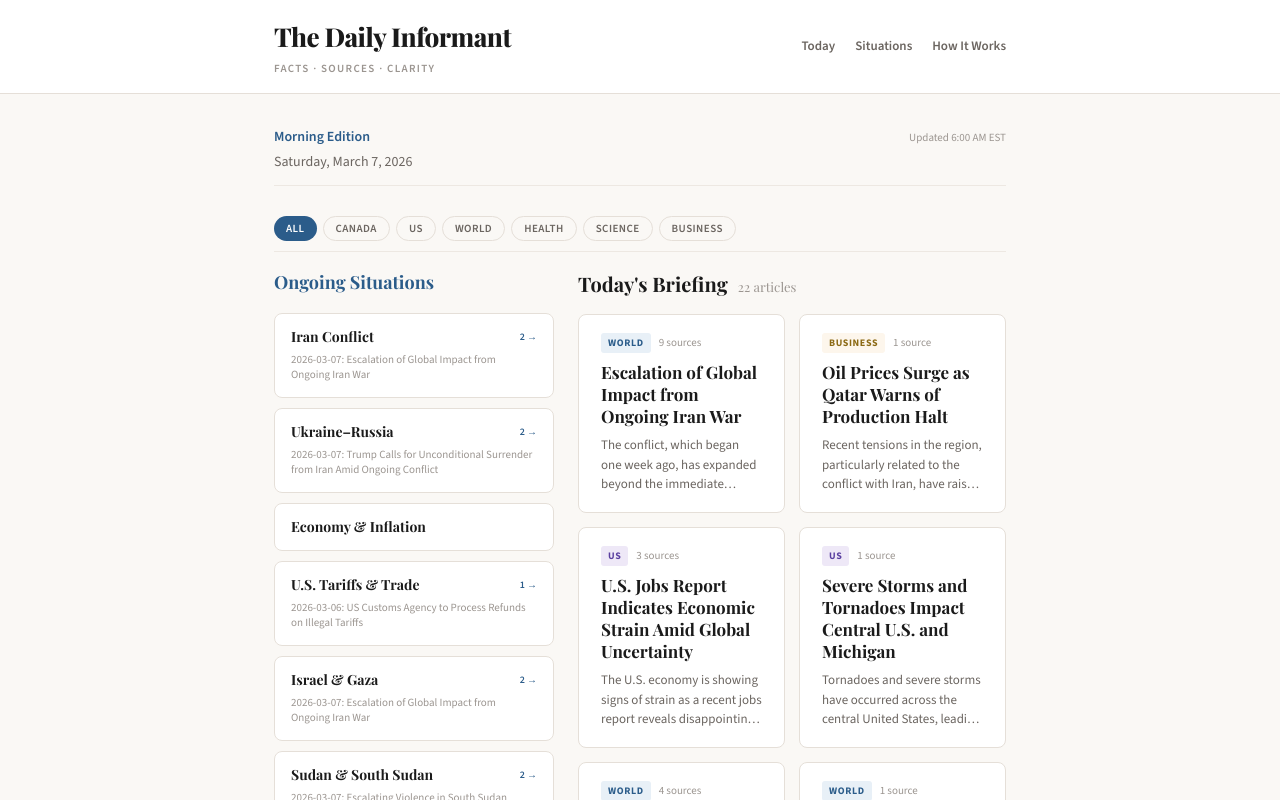
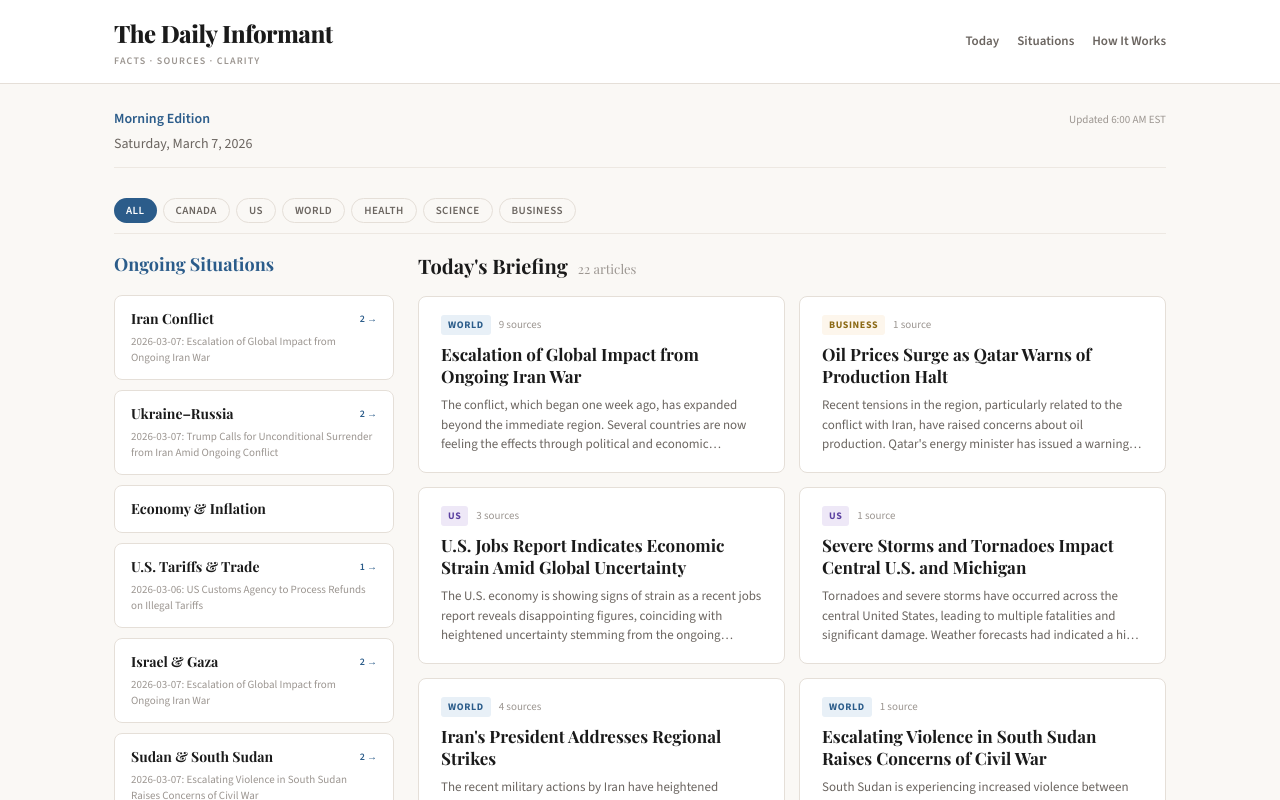
Before and after one commit to pickettdad/daily-informant, a Next.js app: page / in a window 1280 px wide. Shown: the top 800 px of the page. Built offline with nearby package versions, Linux system fonts and the light colour scheme.

Commit message:
Update layout.tsx

```diff
--- a/app/layout.tsx
+++ b/app/layout.tsx
@@ -29,6 +29,9 @@ export default function RootLayout({
           a { color: #2B5C8A; text-decoration: none; }
           a:hover { text-decoration: underline; }
           ::selection { background: #E8F0F7; color: #2B5C8A; }
+          @media (max-width: 768px) {
+            .di-layout-grid { grid-template-columns: 1fr !important; }
+          }
         `}</style>
       </head>
       <body>
@@ -36,11 +39,14 @@ export default function RootLayout({
         <header style={{
           borderBottom: "1px solid #E5DFD8",
           background: "#FFFFFF",
+          position: "sticky",
+          top: 0,
+          zIndex: 100,
         }}>
           <div style={{
-            maxWidth: 780,
+            maxWidth: 1100,
             margin: "0 auto",
-            padding: "16px 24px",
+            padding: "14px 24px",
             display: "flex",
             justifyContent: "space-between",
             alignItems: "center",
@@ -50,7 +56,7 @@ export default function RootLayout({
             <a href="/" style={{ textDecoration: "none" }}>
               <h1 style={{
                 fontFamily: "'Playfair Display', Georgia, serif",
-                fontSize: 26,
+                fontSize: 24,
                 fontWeight: 800,
                 color: "#1A1A1A",
                 letterSpacing: "-0.02em",
@@ -58,9 +64,9 @@ export default function RootLayout({
                 The Daily Informant
               </h1>
               <p style={{
-                fontSize: 11,
+                fontSize: 10,
                 color: "#9B9590",
-                marginTop: 2,
+                marginTop: 1,
                 letterSpacing: "0.12em",
                 textTransform: "uppercase",
                 fontWeight: 600,
@@ -68,7 +74,7 @@ export default function RootLayout({
                 Facts · Sources · Clarity
               </p>
             </a>
-            <nav style={{ display: "flex", gap: 20 }}>
+            <nav style={{ display: "flex", gap: 18 }}>
               <a href="/" style={{ fontSize: 13, fontWeight: 600, color: "#6B6560" }}>Today</a>
               <a href="/topics" style={{ fontSize: 13, fontWeight: 600, color: "#6B6560" }}>Situations</a>
               <a href="/how-it-works" style={{ fontSize: 13, fontWeight: 600, color: "#6B6560" }}>How It Works</a>
@@ -76,8 +82,8 @@ export default function RootLayout({
           </div>
         </header>
 
-        {/* Main Content */}
-        <main style={{ maxWidth: 780, margin: "0 auto", padding: "32px 24px", minHeight: "60vh" }}>
+        {/* Main Content — wider for sidebar layout */}
+        <main style={{ maxWidth: 1100, margin: "0 auto", padding: "24px 24px", minHeight: "60vh" }}>
           {children}
         </main>
 
@@ -85,14 +91,14 @@ export default function RootLayout({
         <footer style={{
           borderTop: "1px solid #E5DFD8",
           background: "#FFFFFF",
-          padding: 24,
+          padding: 20,
           textAlign: "center",
         }}>
-          <p style={{ fontSize: 12, color: "#9B9590", lineHeight: 1.7 }}>
+          <p style={{ fontSize: 11, color: "#9B9590", lineHeight: 1.7 }}>
             The Daily Informant · Updated once daily at 6 AM EST · No ads · No sponsors · No paywall
           </p>
-          <p style={{ fontSize: 11, color: "#9B9590", marginTop: 4, opacity: 0.7 }}>
-            Sourced from official documents, wire services &amp; multi-AI consensus · All rights to original sources
+          <p style={{ fontSize: 10, color: "#9B9590", marginTop: 3, opacity: 0.7 }}>
+            Stories consolidated from multiple sources across the political spectrum via multi-AI consensus · All rights to original sources
           </p>
         </footer>
       </body>
```
